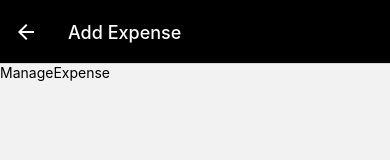
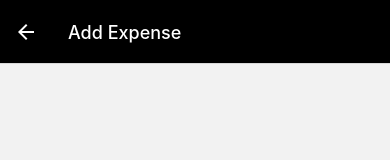
Before and after one commit to mAbdeen9/Expenses, a React Native app: screen /ManageExpense in a window 390 px wide. Shown: the top 160 px of the page. Built offline with nearby package versions, Linux system fonts and the light colour scheme.

Commit message:
adding editing screen

```diff
--- a/components/UI/IconButton.js
+++ b/components/UI/IconButton.js
@@ -25,7 +25,6 @@ export const IconButton = ({ color, fontSize, onPress, name }) => {
 
 const style = StyleSheet.create({
   container: {
-    flex: 1,
     justifyContent: "center",
     alignItems: "center",
   },
--- a/screens/ManageExpense.js
+++ b/screens/ManageExpense.js
@@ -1,20 +1,39 @@
 import { useLayoutEffect } from "react";
-import { View, Text } from "react-native";
+import { View, StyleSheet } from "react-native";
+import { IconButton } from "../components/UI/IconButton";
 
 const ManageExpense = ({ route, navigation }) => {
   const expensesId = route.params?.id;
+  const isEditing = !!expensesId;
 
   useLayoutEffect(() => {
     navigation.setOptions({
-      title: expensesId ? "Edit Expense" : "Add Expense",
+      title: isEditing ? "Edit Expense" : "Add Expense",
     });
   }, [expensesId, navigation]);
 
   return (
-    <View>
-      <Text>ManageExpense</Text>
+    <View style={style.container}>
+      {isEditing && (
+        <View style={style.deleteContainer}>
+          <IconButton color={"black"} fontSize={35} name="trash" />
+        </View>
+      )}
     </View>
   );
 };
 
 export default ManageExpense;
+
+const style = StyleSheet.create({
+  container: {
+    flex: 1,
+    padding: 16,
+  },
+  deleteContainer: {
+    borderTopWidth: 2,
+    textAlign: "center",
+    paddingVertical: 14,
+    marginTop: 10,
+  },
+});
--- a/screens/RecentScreen.js
+++ b/screens/RecentScreen.js
@@ -1,8 +1,8 @@
 import { View, StyleSheet, FlatList } from "react-native";
-import React, { useEffect, useLayoutEffect, useState } from "react";
+import { getFormattedDate } from "../util/data";
+import React, { useLayoutEffect, useState } from "react";
 import HeaderBox from "../components/HeaderBox";
 import Card from "../components/Card";
-import { getFormattedDate } from "../util/data";
 
 const RecentScreen = () => {
   const [data, setData] = useState([]);
```
